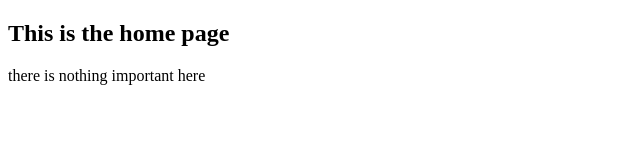
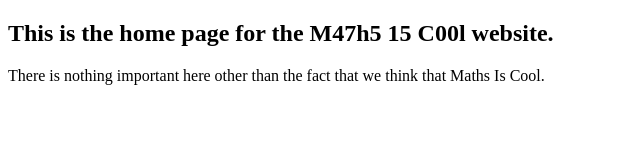
Before and after one commit to m47h515C00l/m47h515C00l.github.io, a plain HTML site: page index.html in a window 1280 px wide. Shown: the whole page, without its empty margins (0-640 px from the left). Drawn offline with Linux system fonts and the light colour scheme.

Commit message:
Update index.html

```diff
--- a/index.html
+++ b/index.html
@@ -2,13 +2,13 @@
 <html>
 
 <head>
-    <title>Home Page</title>
+    <title>M47h5 15 C00l</title>
 </head>
 
 <body>
-    <h2>This is the home page</h2>
+    <h2>This is the home page for the M47h5 15 C00l website.</h2>
     <p>
-        there is nothing important here
+        There is nothing important here other than the fact that we think that Maths Is Cool.
     </p>
 </body>
 
```
